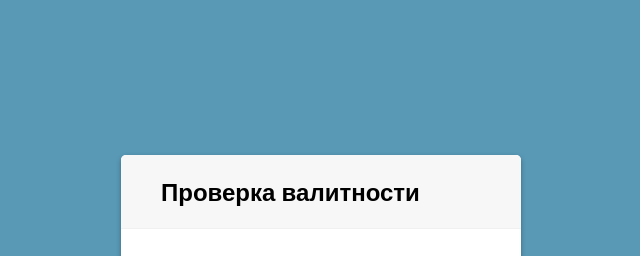
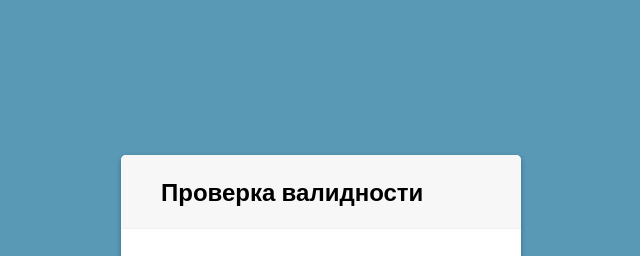
Before and after one commit to YepYet/testproject, a plain HTML site: page Документы/Тесты/index.html in a window 1280 px wide. Shown: the top 256 px of the page, 319-959 px from the left. Drawn offline with nearby package versions, Linux system fonts and the light colour scheme; a web font is replaced by a local one.

Commit message:
Update index.html

```diff
--- a/Документы/Тесты/index.html
+++ b/Документы/Тесты/index.html
@@ -10,7 +10,7 @@
   <body>
     <div class="container">
 	<div class="header">
-		<h2>Проверка валитности</h2>
+		<h2>Проверка валидности</h2>
 	</div>
 	<form id="form" class="form" id="formElem" method="post" enctype="multipart/form-data">
 		<div class="form-control">
```
